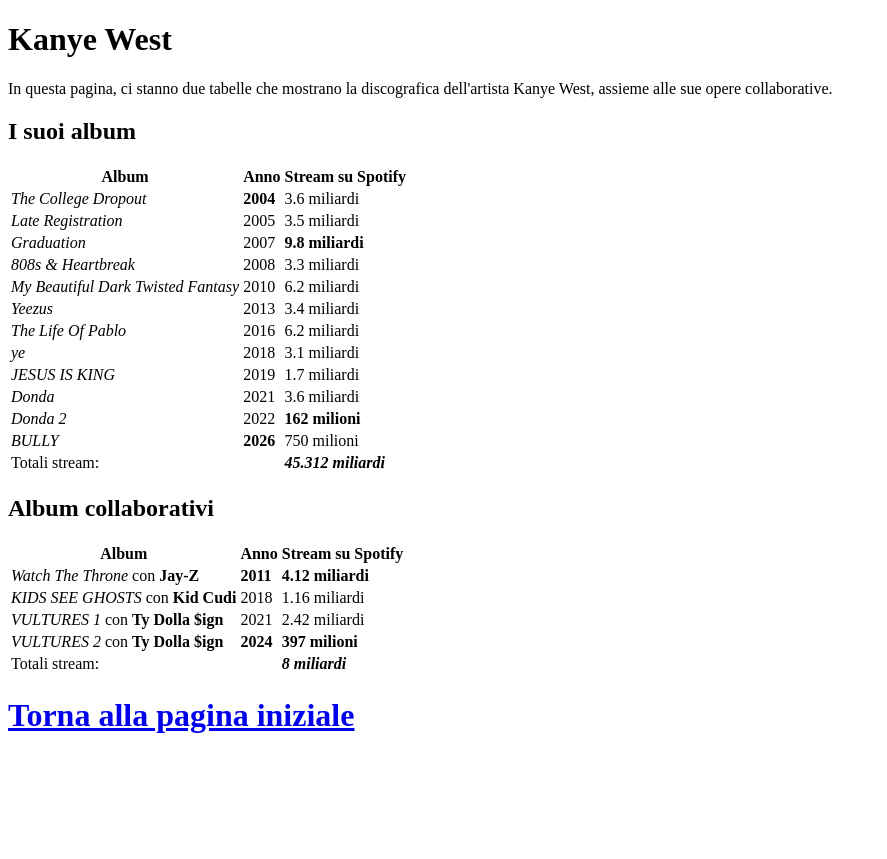
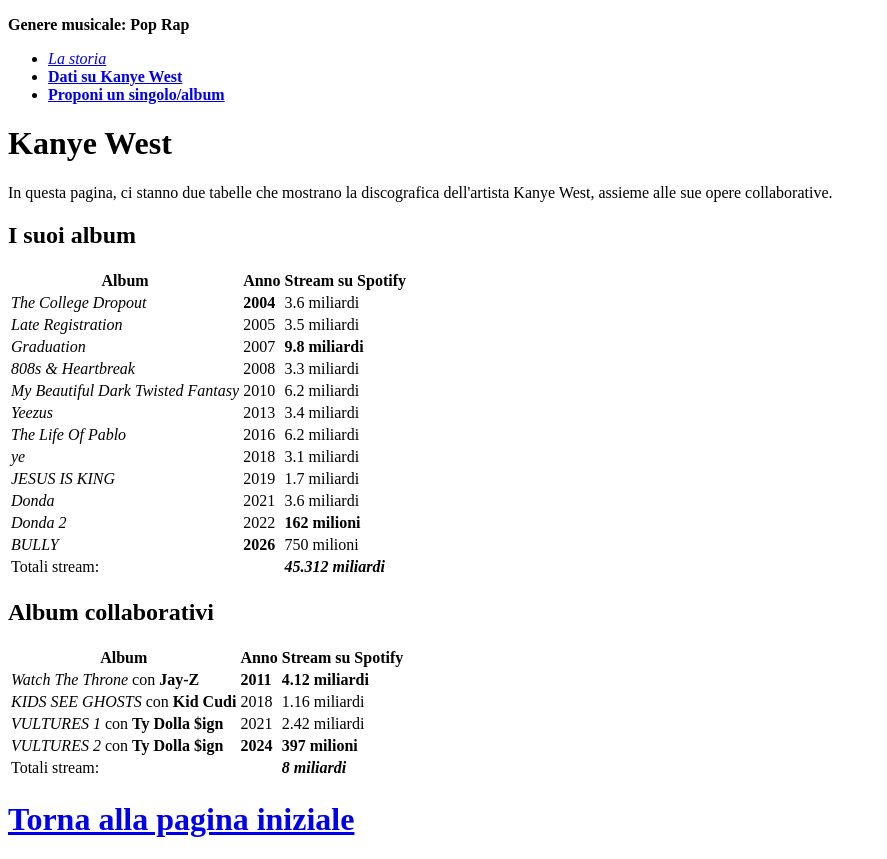
Before and after one commit to pedromelo2/sito-tpsit, a plain HTML site: page M2/sito/datiKanyeWest.html in a window 1280 px wide. Shown: the whole page, without its empty margins (0-887 px from the left). Before the commit the page ends 800 px from the top, so only its background shows below. Drawn offline with Linux system fonts and the light colour scheme.

Commit message:
feat: aggiornato anche datiKanyeWest.html

```diff
--- a/M2/sito/datiKanyeWest.html
+++ b/M2/sito/datiKanyeWest.html
@@ -6,6 +6,20 @@
     <title>Pop Rap: Kanye West</title>
 </head>
 <body>
+    <header>
+        <p>
+            <strong>Genere musicale: Pop Rap</strong>
+        </p>
+
+        <nav>
+            <ul>
+                <li><a href="storia.html"><em>La storia</em></a></li>
+                <li><a href="datiKanyeWest.html"><strong>Dati su Kanye West</strong></a></li>
+                <li><a href="proposta.html"><strong>Proponi un singolo/album</strong></a></li>
+            </ul>
+        </nav>
+    </header>
+
     <h1>Kanye West</h1>
 
     <p>
```
Also changed, not shown: M2/sito/index.html (+1 -1 lines), M2/sito/proposta.html (+1 -1 lines), M2/sito/storia.html (+1 -1 lines).
